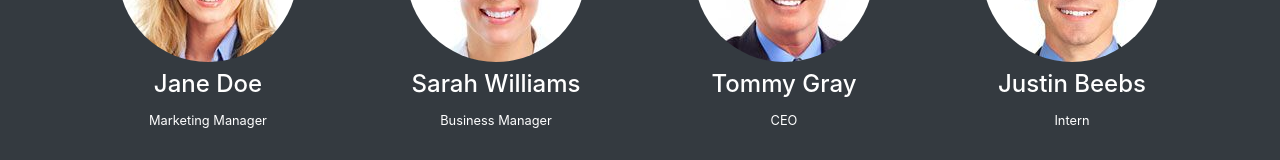
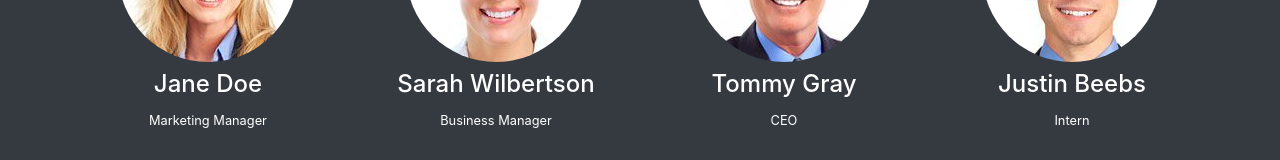
Before and after one commit to alto4440/glozzom, a plain HTML site: page contact.html in a window 1280 px wide. Shown: the part 980-1140 px from the top of the page. Drawn offline with nearby package versions, Linux system fonts and the light colour scheme.

Commit message:
second commit, fixed typo on contact page

```diff
--- a/contact.html
+++ b/contact.html
@@ -133,7 +133,7 @@
                 </div>
                 <div class="col-md-3">
                     <img src="img/person2.jpg" alt="" class="img-fluid rounded-circle mb-2">
-                    <h4>Sarah Williams</h4>
+                    <h4>Sarah Wilbertson</h4>
                     <small>Business Manager</small>
                 </div>
                 <div class="col-md-3">
```
